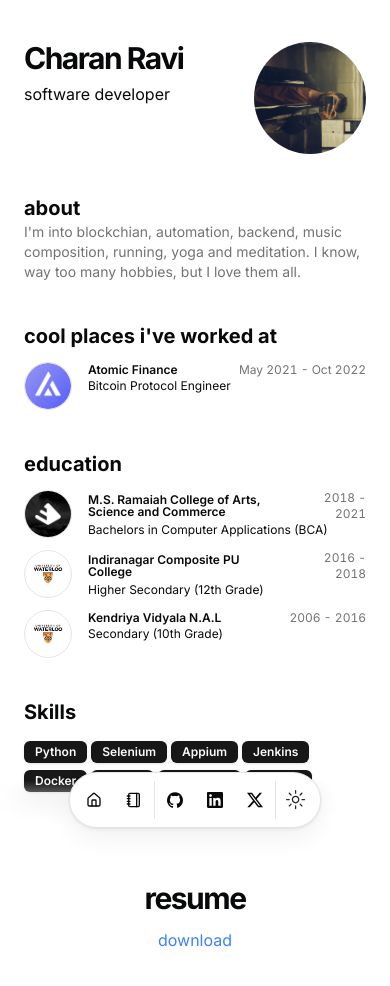
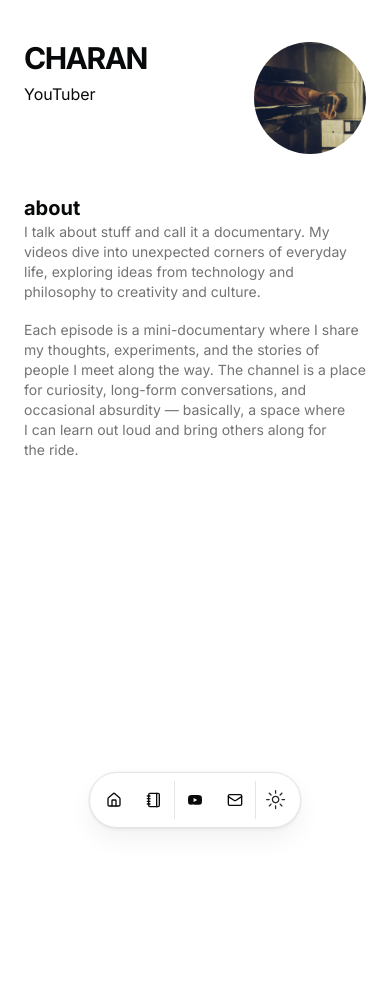
Before and after one commit to charanravi-online/resume, a Next.js app: page / in a window 390 px wide. Shown: the top 986 px of the page. After the commit the page ends 940 px from the top, so only its background shows below. Built offline with nearby package versions, Linux system fonts and the light colour scheme.

Commit message:
optimised for youtube channel

```diff
--- a/src/app/page.tsx
+++ b/src/app/page.tsx
@@ -49,68 +49,9 @@ export default function Page() {
           </Markdown>
         </BlurFade>
       </section>
-      <section id="work">
-        <div className="flex min-h-0 flex-col gap-y-3">
-          <BlurFade delay={BLUR_FADE_DELAY * 5}>
-            <h2 className="text-xl font-bold">cool places i&apos;ve worked at</h2>
-          </BlurFade>
-          {DATA.work.map((work, id) => (
-            <BlurFade
-              key={work.company}
-              delay={BLUR_FADE_DELAY * 6 + id * 0.05}
-            >
-              <ResumeCard
-                key={work.company}
-                logoUrl={work.logoUrl}
-                altText={work.company}
-                title={work.company}
-                subtitle={work.title}
-                href={work.href}
-                badges={work.badges}
-                period={`${work.start} - ${work.end ?? "Present"}`}
-                description={work.description}
-              />
-            </BlurFade>
-          ))}
-        </div>
-      </section>
-      <section id="education">
-        <div className="flex min-h-0 flex-col gap-y-3">
-          <BlurFade delay={BLUR_FADE_DELAY * 7}>
-            <h2 className="text-xl font-bold">education</h2>
-          </BlurFade>
-          {DATA.education.map((education, id) => (
-            <BlurFade
-              key={education.school}
-              delay={BLUR_FADE_DELAY * 8 + id * 0.05}
-            >
-              <ResumeCard
-                key={education.school}
-                href={education.href}
-                logoUrl={education.logoUrl}
-                altText={education.school}
-                title={education.school}
-                subtitle={education.degree}
-                period={`${education.start} - ${education.end}`}
-              />
-            </BlurFade>
-          ))}
-        </div>
-      </section>
-      <section id="skills">
-        <div className="flex min-h-0 flex-col gap-y-3">
-          <BlurFade delay={BLUR_FADE_DELAY * 9}>
-            <h2 className="text-xl font-bold">Skills</h2>
-          </BlurFade>
-          <div className="flex flex-wrap gap-1">
-            {DATA.skills.map((skill, id) => (
-              <BlurFade key={skill} delay={BLUR_FADE_DELAY * 10 + id * 0.05}>
-                <Badge key={skill}>{skill}</Badge>
-              </BlurFade>
-            ))}
-          </div>
-        </div>
-      </section>
+
+
+
       {/* <section id="projects">
         <div className="space-y-12 w-full py-12">
           <BlurFade delay={BLUR_FADE_DELAY * 11}>
@@ -195,30 +136,7 @@ export default function Page() {
           </BlurFade>
         </div>
       </section> */}
-      <section id="contact">
-        <div className="grid items-center justify-center gap-4 px-4 text-center md:px-6 w-full py-12">
-          <BlurFade delay={BLUR_FADE_DELAY * 16}>
-            <div className="space-y-3">
-              {/* <div className="inline-block rounded-lg bg-foreground text-background px-3 py-1 text-sm">
-                Contact
-              </div> */}
-              <h2 className="text-3xl font-bold tracking-tighter sm:text-5xl">
-                resume
-              </h2>
-              <p className="mx-auto max-w-[600px] text-muted-foreground md:text-xl/relaxed lg:text-base/relaxed xl:text-xl/relaxed">
-                 {" "}
-                <Link
-                  href="/resume.pdf"
-                  className="text-blue-500 hover:underline"
-                >
-                  download
-                </Link>{" "}
 
-              </p>
-            </div>
-          </BlurFade>
-        </div>
-      </section>
     </main>
   );
 }
--- a/src/data/resume.tsx
+++ b/src/data/resume.tsx
@@ -2,25 +2,29 @@ import { Icons } from "@/components/icons";
 import { HomeIcon, NotebookIcon } from "lucide-react";
 
 export const DATA = {
-  name: "Charan Ravi",
-  initials: "CR",
+  name: "CHARAN",
+  initials: "C",
   url: "https://charanravi.com",
   location: "Bangalore, India",
   locationLink: "https://www.google.com/maps/place/Bengaluru",
   description:
-    "software developer",
+    "YouTuber",
   summary:
-    "I'm into blockchian, automation, backend, music composition, running, yoga and meditation. I know, way too many hobbies, but I love them all.",
+    `I talk about stuff and call it a documentary. My videos dive into unexpected corners of everyday life, exploring ideas from technology and philosophy to creativity and culture.
+
+Each episode is a mini-documentary where I share my thoughts, experiments, and the stories of people I meet along the way. The channel is a place for curiosity, long-form conversations, and occasional absurdity — basically, a space where I can learn out loud and bring others along for the ride.`,
   avatarUrl: "/me.png",
   skills: [
-    "Python",
-    "Selenium",
-    "Appium",
-    "Jenkins",
-    "Docker",
-    "Next.js",
-    "Javascript",
-    "Node.js",
+    "Philosphy",
+    ""
+    // "Python",
+    // "Selenium",
+    // "Appium",
+    // "Jenkins",
+    // "Docker",
+    // "Next.js",
+    // "Javascript",
+    // "Node.js",
   ],
   navbar: [
     { href: "/", icon: HomeIcon, label: "Home" },
@@ -30,39 +34,39 @@ export const DATA = {
     email: "contact@charanravi.com",
     // tel: "+123456789",
     social: {
-      GitHub: {
-        name: "GitHub",
-        url: "https://github.com/charanravi-online",
-        icon: Icons.github,
+      // GitHub: {
+      //   name: "GitHub",
+      //   url: "https://github.com/charanravi-online",
+      //   icon: Icons.github,
+
+      //   navbar: true,
+      // },
+      // LinkedIn: {
+      //   name: "LinkedIn",
+      //   url: "https://www.linkedin.com/in/charan-ravi",
+      //   icon: Icons.linkedin,
+
+      //   navbar: true,
+      // },
+      // X: {
+      //   name: "X",
+      //   url: "https://x.com/charanjson",
+      //   icon: Icons.x,
+
+      //   navbar: true,
+      // },
+      Youtube: {
+        name: "Youtube",
+        url: "https://www.youtube.com/@charanpov",
+        icon: Icons.youtube,
+        navbar: true,
+      },
+      email: {
+        name: "Send Email",
+        url: "mailto:contact@charanravi.com",
+        icon: Icons.email,
 
         navbar: true,
-      },
-      LinkedIn: {
-        name: "LinkedIn",
-        url: "https://www.linkedin.com/in/charan-ravi",
-        icon: Icons.linkedin,
-
-        navbar: true,
-      },
-      X: {
-        name: "X",
-        url: "https://x.com/charanjson",
-        icon: Icons.x,
-
-        navbar: true,
-      },
-      // Youtube: {
-      //   name: "Youtube",
-      //   url: "https://dub.sh/dillion-youtube",
-      //   icon: Icons.youtube,
-      //   navbar: true,
-      // },
-      email: {
-        name: "Send Email",
-        url: "#",
-        icon: Icons.email,
-
-        navbar: false,
       },
     },
   },
```
Also changed, not shown: 1 other file (tests, documents, lock files or other folders).
